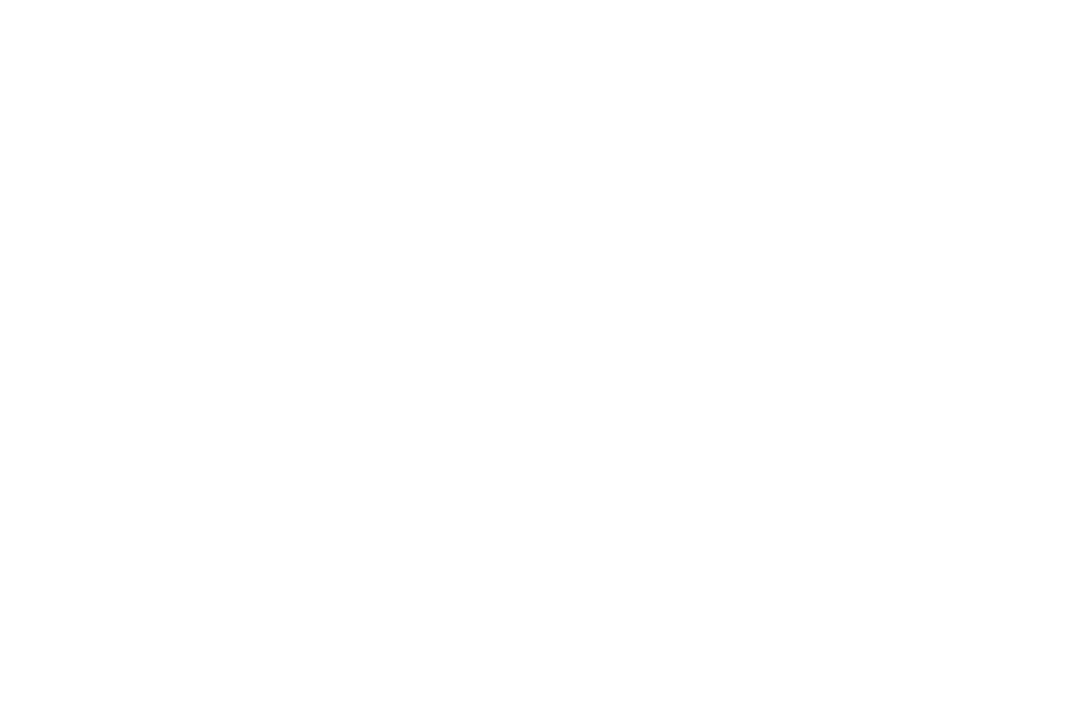
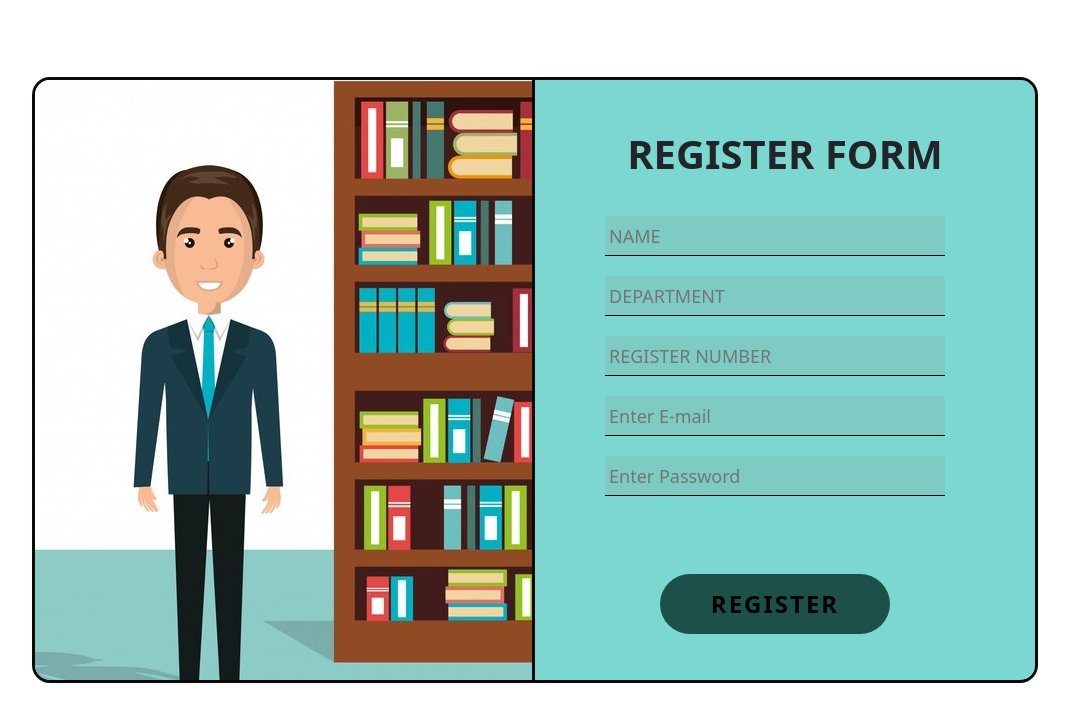
Before and after one commit to Leejith/LibraryManagement-Frontend, a React (Create React App) app: page /StudentReg in a window 1280 px wide. Before the commit this address had no page. Shown: the top 722 px of the page, without its empty margins (157-1226 px from the left). Built offline with nearby package versions, Linux system fonts and the light colour scheme.

Commit message:
error cleared

```diff
--- a/src/App.js
+++ b/src/App.js
@@ -9,6 +9,8 @@
 import AdminLogin from './Components/Admin/AdminLogin';
 import Login from './Components/common/Login';
 import Home from './Components/common/Home';
+import StudentRegister from './Components/Students/StudentReg';
+import StudentReg from './Components/Students/StudentReg';
 
 
 
@@ -24,6 +26,7 @@
         <Route path='/StaffRegister'element={<StaffRegister/>}/>
         <Route path='/Adminlogin'element={<AdminLogin/>}/>
         <Route path='/login'element={<Login/>}/>
+        <Route path='/StudentReg'element={<StudentReg/>}/>
 
 
       </Routes>
--- a/src/Components/Students/StudentLogin.js
+++ b/src/Components/Students/StudentLogin.js
@@ -16,7 +16,7 @@
           <input type='email' placeholder='Enter E-mail' id='mail'/><br/>
           <input type='password' placeholder='Enter Password' id='pass'/><br/>
           <button type="button" class="btn btn-success">Login</button>
-          <p id='fpass'>if dont have an account<button type='button' class="reg-btn1" onClick={register}>REGISTER</button></p><br/>
+          <p id='fpass'>if dont have an account</p><br/>
 
       </div>
       </div>
--- a/src/Components/Students/StudentReg.js
+++ b/src/Components/Students/StudentReg.js
@@ -1,7 +1,7 @@
 import React from 'react'
 import '../../Assets/Styles/StudentReg.css'
 
-function StaffRegister() {
+function StudentReg() {
   return (
     <div class="register1">
         <div class="form1">
@@ -16,8 +16,8 @@
         <div class='image0'>
         <img src="" alt="" class="img0" />
         </div>
-        </div>
+      </div>
   )
 }
 
-export default StaffRegister
+export default StudentReg
```
